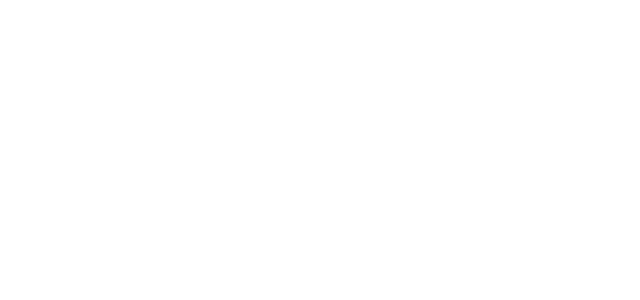
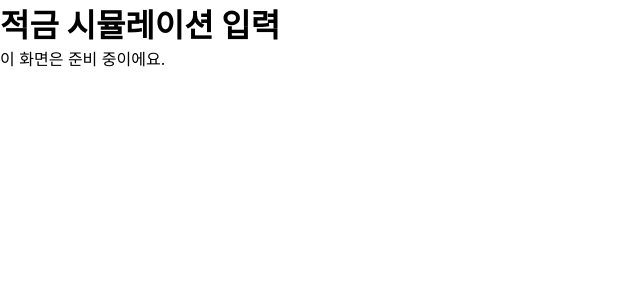
Before and after one commit to alswp006/enlistpay, a React (Vite) app: page /savings in a window 1280 px wide. Before the commit this address had no page. Shown: the top 300 px of the page, without its empty margins (0-640 px from the left). Built offline with nearby package versions, Linux system fonts and the light colour scheme; what @toss/tds-mobile-ait would draw is missing.

Commit message:
chore(wiring-first): 라우트 9개 + 자리 페이지 8개 골격

```diff
--- a/src/App.tsx
+++ b/src/App.tsx
@@ -1,6 +1,18 @@
+// @ai-factory:wiring-first — 스캐폴드가 설계(SPEC 화면 표·패킷 목록)로부터 결정론으로 깐 라우트 골격이다.
+// 진입점(App.tsx) 패킷: 처음부터 다시 쓰지 마라 — SPEC과 경로를 대조·보완하고, 전역 Provider(광고/결제 SDK·앱 상태)를
+//   <Routes>를 감싸는 자리에 끼워라. 라우트 경로는 지우지 말고 고쳐라(화면 파일은 이 경로로 navigate한다).
+// 화면 패킷: 이 파일을 건드리지 마라 — 자기 페이지 파일(자리 페이지)만 통째로 교체한다.
+import { lazy, Suspense } from 'react';
 import { Routes, Route } from 'react-router-dom';
-import { lazy, Suspense } from 'react';
 import Home from './pages/Home';
+import Onboarding from './pages/Onboarding';
+import Rank from './pages/Rank';
+import Pay from './pages/Pay';
+import Vacation from './pages/Vacation';
+import Savings from './pages/Savings';
+import SavingsResult from './pages/SavingsResult';
+import Settings from './pages/Settings';
+import NotFound from './pages/NotFound';
 
 // Dev-only TDS Gallery route — `import.meta.env.DEV` is statically replaced
 // (true in dev, false in prod) so the entire import + Route is tree-shaken
@@ -11,8 +23,17 @@ const DevTdsGallery = import.meta.env.DEV
 
 export default function App() {
   return (
+    // @ai-factory:providers — 전역 Provider는 <Routes>를 감싸는 이 자리에 둔다(main.tsx는 @AI:ANCHOR, 수정 금지).
     <Routes>
       <Route path="/" element={<Home />} />
+      <Route path="/onboarding" element={<Onboarding />} />
+      <Route path="/rank" element={<Rank />} />
+      <Route path="/pay" element={<Pay />} />
+      <Route path="/vacation" element={<Vacation />} />
+      <Route path="/savings" element={<Savings />} />
+      <Route path="/savings/result" element={<SavingsResult />} />
+      <Route path="/settings" element={<Settings />} />
+      <Route path="*" element={<NotFound />} />
       {DevTdsGallery && (
         <Route
           path="/__tds-gallery"
--- /dev/null
+++ b/src/pages/NotFound.tsx
@@ -0,0 +1,11 @@
+// @ai-factory:placeholder
+// 배선 선행(wiring-first)이 깐 자리 페이지다 — App.tsx에 `*`로 이미 연결돼 있다.
+// 이 화면을 담당하는 패킷은 이 파일을 **통째로 교체**하라(위 마커 주석 포함 — 마커가 남으면 산출물로 인정되지 않는다).
+export default function NotFound() {
+  return (
+    <main data-testid="placeholder-not-found">
+      <h1>라우터 배선 + 전역 Provider + 탭바 + NotFound</h1>
+      <p>이 화면은 준비 중이에요.</p>
+    </main>
+  );
+}
--- /dev/null
+++ b/src/pages/Onboarding.tsx
@@ -0,0 +1,11 @@
+// @ai-factory:placeholder
+// 배선 선행(wiring-first)이 깐 자리 페이지다 — App.tsx에 `/onboarding`로 이미 연결돼 있다.
+// 이 화면을 담당하는 패킷은 이 파일을 **통째로 교체**하라(위 마커 주석 포함 — 마커가 남으면 산출물로 인정되지 않는다).
+export default function Onboarding() {
+  return (
+    <main data-testid="placeholder-onboarding">
+      <h1>온보딩</h1>
+      <p>이 화면은 준비 중이에요.</p>
+    </main>
+  );
+}
--- /dev/null
+++ b/src/pages/Pay.tsx
@@ -0,0 +1,11 @@
+// @ai-factory:placeholder
+// 배선 선행(wiring-first)이 깐 자리 페이지다 — App.tsx에 `/pay`로 이미 연결돼 있다.
+// 이 화면을 담당하는 패킷은 이 파일을 **통째로 교체**하라(위 마커 주석 포함 — 마커가 남으면 산출물로 인정되지 않는다).
+export default function Pay() {
+  return (
+    <main data-testid="placeholder-pay">
+      <h1>누적 급여 상세</h1>
+      <p>이 화면은 준비 중이에요.</p>
+    </main>
+  );
+}
--- /dev/null
+++ b/src/pages/Rank.tsx
@@ -0,0 +1,11 @@
+// @ai-factory:placeholder
+// 배선 선행(wiring-first)이 깐 자리 페이지다 — App.tsx에 `/rank`로 이미 연결돼 있다.
+// 이 화면을 담당하는 패킷은 이 파일을 **통째로 교체**하라(위 마커 주석 포함 — 마커가 남으면 산출물로 인정되지 않는다).
+export default function Rank() {
+  return (
+    <main data-testid="placeholder-rank">
+      <h1>계급·진급 타임라인</h1>
+      <p>이 화면은 준비 중이에요.</p>
+    </main>
+  );
+}
--- /dev/null
+++ b/src/pages/Savings.tsx
@@ -0,0 +1,11 @@
+// @ai-factory:placeholder
+// 배선 선행(wiring-first)이 깐 자리 페이지다 — App.tsx에 `/savings`로 이미 연결돼 있다.
+// 이 화면을 담당하는 패킷은 이 파일을 **통째로 교체**하라(위 마커 주석 포함 — 마커가 남으면 산출물로 인정되지 않는다).
+export default function Savings() {
+  return (
+    <main data-testid="placeholder-savings">
+      <h1>적금 시뮬레이션 입력</h1>
+      <p>이 화면은 준비 중이에요.</p>
+    </main>
+  );
+}
--- /dev/null
+++ b/src/pages/SavingsResult.tsx
@@ -0,0 +1,11 @@
+// @ai-factory:placeholder
+// 배선 선행(wiring-first)이 깐 자리 페이지다 — App.tsx에 `/savings/result`로 이미 연결돼 있다.
+// 이 화면을 담당하는 패킷은 이 파일을 **통째로 교체**하라(위 마커 주석 포함 — 마커가 남으면 산출물로 인정되지 않는다).
+export default function SavingsResult() {
+  return (
+    <main data-testid="placeholder-savings-result">
+      <h1>적금 결과</h1>
+      <p>이 화면은 준비 중이에요.</p>
+    </main>
+  );
+}
--- /dev/null
+++ b/src/pages/Settings.tsx
@@ -0,0 +1,11 @@
+// @ai-factory:placeholder
+// 배선 선행(wiring-first)이 깐 자리 페이지다 — App.tsx에 `/settings`로 이미 연결돼 있다.
+// 이 화면을 담당하는 패킷은 이 파일을 **통째로 교체**하라(위 마커 주석 포함 — 마커가 남으면 산출물로 인정되지 않는다).
+export default function Settings() {
+  return (
+    <main data-testid="placeholder-settings">
+      <h1>설정</h1>
+      <p>이 화면은 준비 중이에요.</p>
+    </main>
+  );
+}
--- /dev/null
+++ b/src/pages/Vacation.tsx
@@ -0,0 +1,11 @@
+// @ai-factory:placeholder
+// 배선 선행(wiring-first)이 깐 자리 페이지다 — App.tsx에 `/vacation`로 이미 연결돼 있다.
+// 이 화면을 담당하는 패킷은 이 파일을 **통째로 교체**하라(위 마커 주석 포함 — 마커가 남으면 산출물로 인정되지 않는다).
+export default function Vacation() {
+  return (
+    <main data-testid="placeholder-vacation">
+      <h1>휴가 관리</h1>
+      <p>이 화면은 준비 중이에요.</p>
+    </main>
+  );
+}
```
